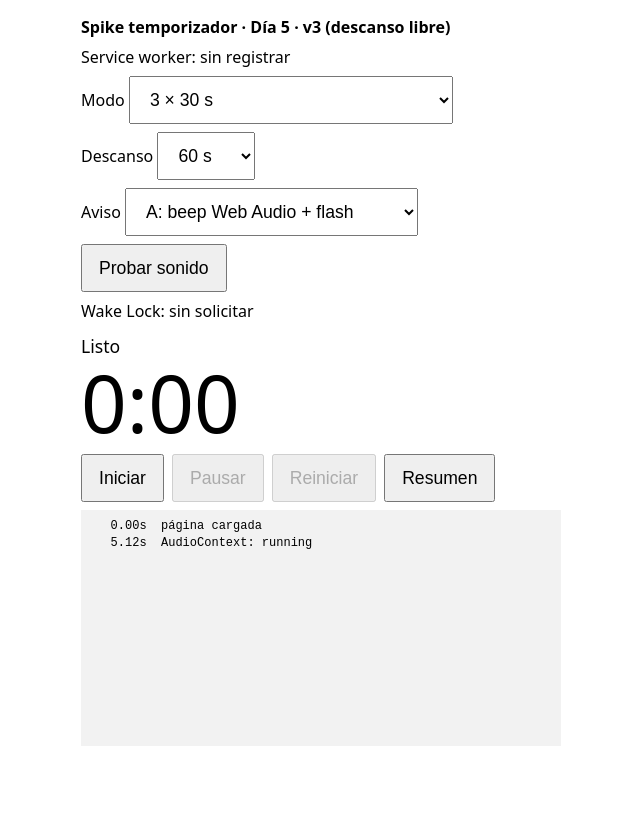
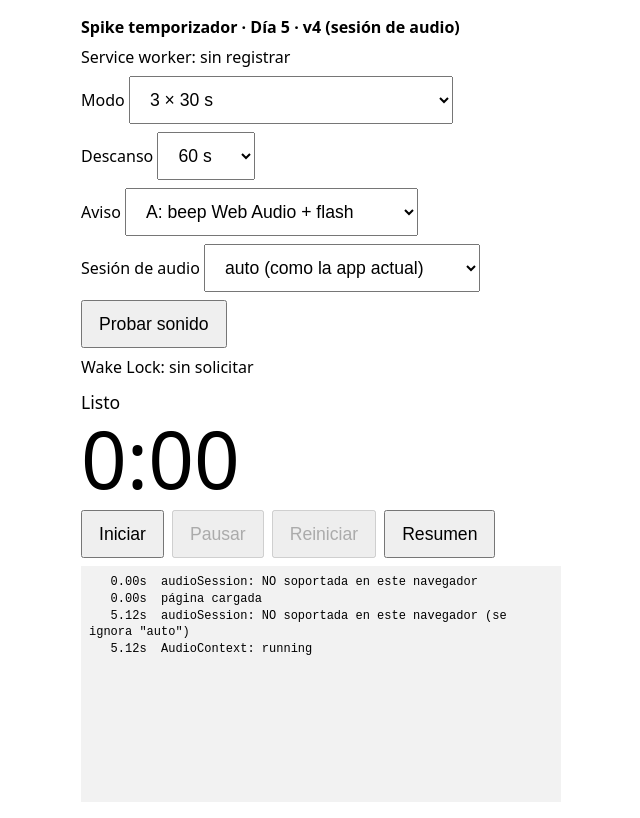
Before and after one commit to jatevipopa-coder/fitcontrol-spike, a plain HTML site: page index.html in a window 1280 px wide. Both pictures are taken after a click on the button "Probar sonido". Shown: the whole page, without its empty margins (319-959 px from the left). Drawn offline with Linux system fonts and the light colour scheme.

Commit message:
Spike v4: selector de sesion de audio (Audio Session API) para probar convivencia con musica
Co-Authored-By: Claude Sonnet 5.5 <noreply@anthropic.com>

```diff
--- a/index.html
+++ b/index.html
@@ -19,7 +19,7 @@
   </style>
 </head>
 <body>
-  <h1>Spike temporizador · Día 5 · v3 (descanso libre)</h1>
+  <h1>Spike temporizador · Día 5 · v4 (sesión de audio)</h1>
   <div id="recover" hidden style="border:2px solid #d9a400;padding:8px;margin:8px 0">
     <div id="recoverMsg"></div>
     <div class="row">
@@ -55,6 +55,15 @@
         <option value="B">B: pista larga + Media Session</option>
       </select>
     </label>
+    <label>Sesión de audio
+      <select id="audioType">
+        <option value="auto">auto (como la app actual)</option>
+        <option value="playback">playback</option>
+        <option value="ambient">ambient (se mezcla)</option>
+        <option value="transient">transient (pausa y devuelve)</option>
+        <option value="transient-solo">transient-solo</option>
+      </select>
+    </label>
     <button id="testSound" type="button">Probar sonido</button>
   </div>
   <div id="wl">Wake Lock: sin solicitar</div>
@@ -77,6 +86,14 @@
       const s = ((performance.now() - t0) / 1000).toFixed(2).padStart(7);
       logEl.textContent += s + 's  ' + msg + '\n';
       logEl.scrollTop = logEl.scrollHeight;
+    }
+
+    // ---- Sesión de audio (Audio Session API, solo WebKit): cómo convive nuestro sonido con otras apps ----
+    function applyAudioType() {
+      const v = $('audioType').value;
+      if (!('audioSession' in navigator)) { log('audioSession: NO soportada en este navegador (se ignora "' + v + '")'); return; }
+      try { navigator.audioSession.type = v; log('audioSession.type = ' + navigator.audioSession.type); }
+      catch (e) { log('audioSession ERROR al fijar "' + v + '": ' + e.message); }
     }
 
     // ---- Audio (estrategia A) ----
@@ -282,6 +299,7 @@
       resetStats();
       const phases = isRest ? [{ name: 'Descanso libre', ms: sec * 1000 }] : SpikeEngine.buildPhases(cycles, sec);
       engine = new SpikeEngine.Engine(phases, () => performance.now(), onEvent);
+      applyAudioType();         // antes de reproducir nada
       unlockAudio();            // el gesto del usuario habilita el audio
       requestWakeLock();
       startTrack(cycles, sec, isRest);  // dentro del gesto, requisito para reproducir
@@ -294,7 +312,7 @@
     }
     $('pause').onclick = togglePause;
     $('reset').onclick = () => { engine.reset(); stopTrack(); releaseWakeLock(); render(); };
-    $('testSound').onclick = () => { unlockAudio(); alertUser('test'); };
+    $('testSound').onclick = () => { applyAudioType(); unlockAudio(); alertUser('test'); };
     $('summary').onclick = printSummary;
 
     document.addEventListener('visibilitychange', () => {
@@ -362,6 +380,11 @@
     window.addEventListener('online', () => log('conexión: online'));
     window.addEventListener('offline', () => log('conexión: offline'));
 
+    if ('audioSession' in navigator) {
+      log('audioSession soportada · type=' + navigator.audioSession.type + ' · state=' + navigator.audioSession.state);
+      try { navigator.audioSession.addEventListener('statechange', () => log('audioSession.state = ' + navigator.audioSession.state)); } catch { /* sin evento */ }
+    } else log('audioSession: NO soportada en este navegador');
+
     log('página cargada');
   </script>
 </body>
--- a/sw.js
+++ b/sw.js
@@ -1,7 +1,7 @@
 // Service worker del spike. Cache-first versionado.
 // Decisión consciente: NO se llama a skipWaiting() ni clients.claim(), para que una versión nueva
 // no tome el control en mitad de un entrenamiento; se activa al cerrar todas las pestañas.
-const VERSION = 'spike-v4';
+const VERSION = 'spike-v5';
 const ASSETS = [
   './', './index.html', './engine.js', './manifest.webmanifest',
   './icon-192.png', './icon-512.png', './cue-10.wav', './cue-30.wav', './cue-10x90.wav', './cue-rest.wav',
```
